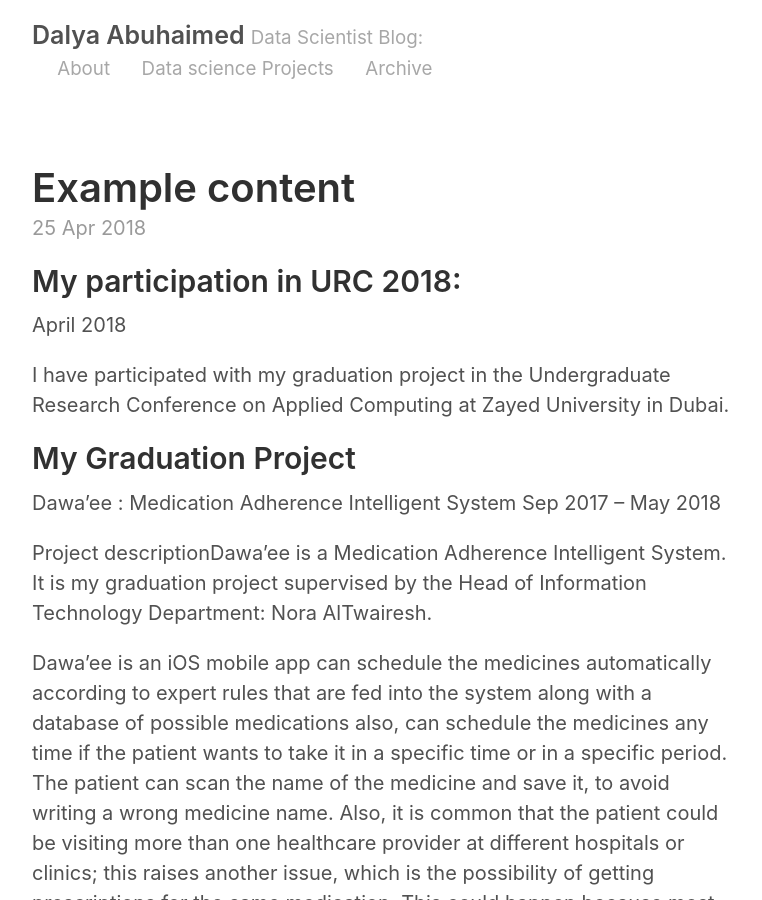
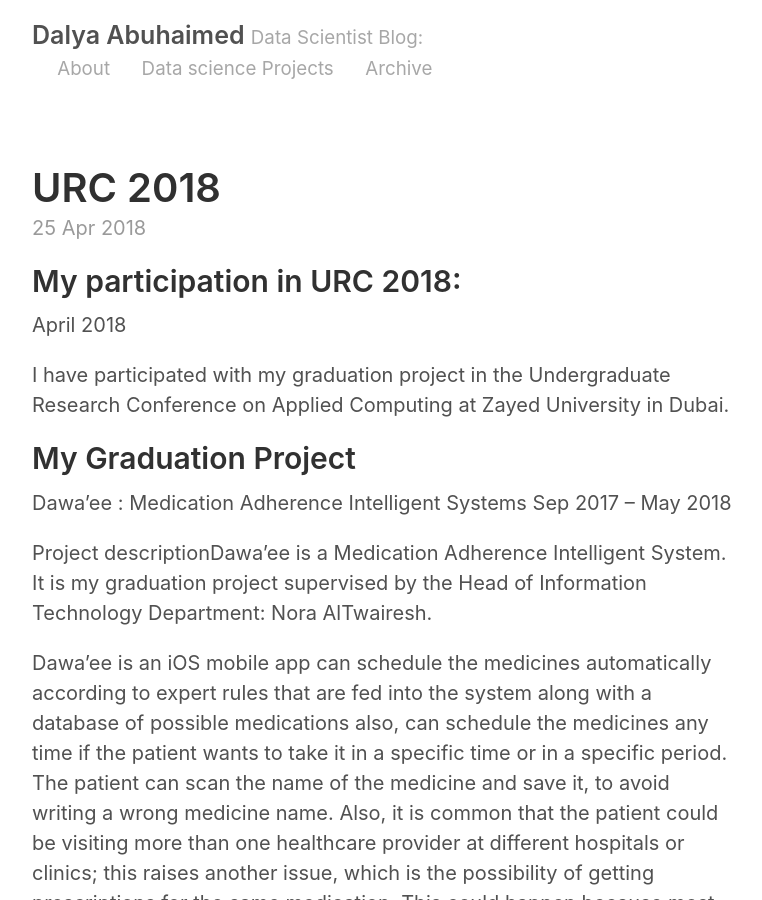
Before and after one commit to Daliait96/Daliait96.github.io, a Jekyll site: the page built from _posts/2018-04-25-example-content.md, in a window 1280 px wide and 900 px high. Shown: the whole window, without its empty margins (258-1020 px from the left). Built offline with Jekyll 4.4.1, drawn with Linux system fonts in a browser that asks for light colours.

Commit message:
Changes15

```diff
--- a/_posts/2018-04-25-example-content.md
+++ b/_posts/2018-04-25-example-content.md
@@ -1,6 +1,6 @@
 ---
 layout: post
-title: Example content
+title: URC 2018
 ---
 
 ## My participation in URC 2018:
@@ -10,7 +10,7 @@ I have participated with my graduation project in the Undergraduate Research Con
 
 ## My Graduation Project
 
-Dawa'ee : Medication Adherence Intelligent System
+Dawa'ee : Medication Adherence Intelligent Systems
 Sep 2017 – May 2018
 
 Project descriptionDawa'ee is a Medication Adherence Intelligent System. It is my graduation project supervised by the Head of Information Technology Department: Nora AlTwairesh.
```
Also changed, not shown: other parts of _posts/2018-04-25-example-content.md (+0 -1 lines).
